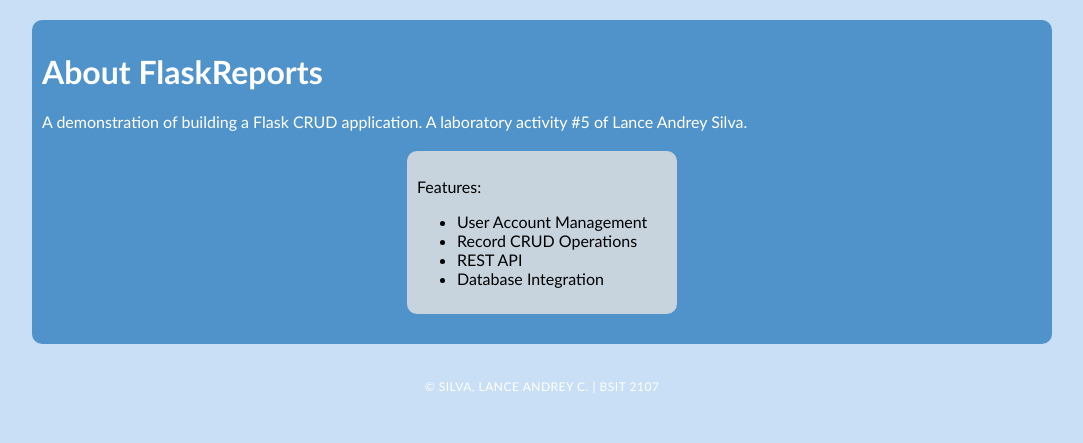
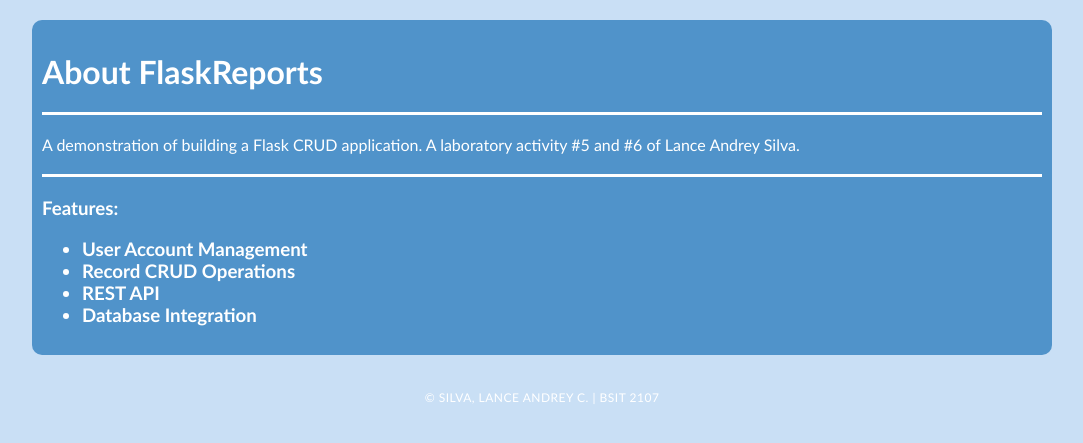
Before and after one commit to Lans-GB/flaskreport, a Flask app: page /about in a window 1280 px wide. Shown: the part 69-512 px from the top of the page, without its empty margins (98-1181 px from the left). Run offline with Flask 3, Linux system fonts and the light colour scheme.

Commit message:
UPDATED FINAL FINAL

```diff
--- a/app.py
+++ b/app.py
@@ -171,4 +171,4 @@ if __name__ == "__main__":
     # Initialize database on first run
     with app.app_context():
         init_db()
-    app.run(debug=True)
+    app.run(debug=True, port=5503)
--- a/static/style.css
+++ b/static/style.css
@@ -130,3 +130,10 @@ html, body {
     margin: 0;
     letter-spacing: 0.5px;
 }
+
+.line {
+    border: none;
+    height: 3px;
+    background: rgb(255, 255, 255);
+    margin: 20px 0;
+}
--- a/templates/about.html
+++ b/templates/about.html
@@ -5,9 +5,12 @@
 {% block content %}
 <div class="container">
     <h1>About FlaskReports</h1>
-    <p>A demonstration of building a Flask CRUD application. A laboratory activity #5 of Lance Andrey Silva.</p>
-    <div class="infocontainer">
-    <p>Features:</p>
+    <hr class="line">
+    <p>A demonstration of building a Flask CRUD application. A laboratory activity #5 and #6 of Lance Andrey Silva.</p>
+    <div>
+    <hr class="line">
+    <h3>Features:<h3>
+
     <ul>
         <li>User Account Management</li>
         <li>Record CRUD Operations</li>
--- a/templates/form.html
+++ b/templates/form.html
@@ -10,9 +10,10 @@
 
     <div class="createform">
         <h1><center><strong>- CREATE RECORDS -</strong></center></h1>
+        <hr class="line">
         <div>
             <h4>TITLE:</h4>
-            {{ form.title(size=50) }}
+            {{ form.title(size=60) }}
 
             {% if form.title.errors %}
             <ul class="errors">
@@ -25,7 +26,7 @@
 
         <div>
             <h4>CONTENT:</h4>
-            {{ form.content(rows=7, cols=50) }}
+            {{ form.content(rows=7, cols=60) }}
             {% if form.content.errors %}
             <ul class="errors">
                 {% for error in form.content.errors %}
@@ -37,6 +38,7 @@
             {% endif %}
         </div>
         <div>
+            <hr>
             {{ form.submit(class="button") }}
         </div>
     </div>
--- a/templates/index.html
+++ b/templates/index.html
@@ -5,7 +5,9 @@
 {% block content %}
 <div class="container">
     <h1>This is the index page</h1>
+    <hr class="line">
     <p>Welcome to Flask Reports Management - your personal record keeper!</p>
+    <hr>
     <p><a class="button" href="{{ url_for('about') }}">Learn more about this app</a></p>
 </div>
 {% endblock %}
--- a/templates/record_detail.html
+++ b/templates/record_detail.html
@@ -6,7 +6,7 @@
 
 <div class="container">
     <h1>Title: {{ record.title }}</h1>
-
+    <hr class="line">
     {% if record.content %}
         <p>Content: {{ record.content }}</p>
 
@@ -14,7 +14,9 @@
     <p><em>No Content</em></p>
     {% endif %}
 
+    <hr>
     <p>Created: <strong> {{ record.created_at }}</strong></p>
-    <p><a class="button" href="{{ url_for('list_records')}}"> --Back to all records </a></p>
+    <hr>
+    <p><a class="button" href="{{ url_for('list_records')}}"> < Back to all records </a></p>
 </div>
 {% endblock %}
--- a/templates/records_list.html
+++ b/templates/records_list.html
@@ -6,6 +6,7 @@
 
 <div class="container">
 <h1>All Records: </h1>
+<hr class="line">
 <p><a class="button" href="{{ url_for('create_record') }}">+ Create a New Record</a></p>
 
     <div class="recordscontainer">
```
